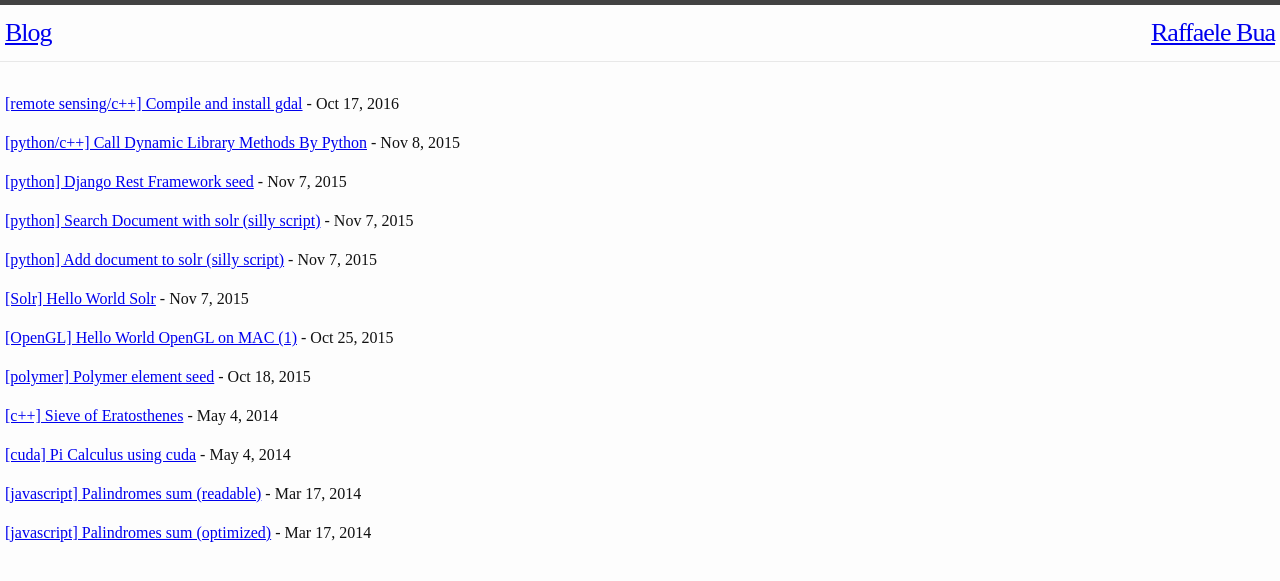
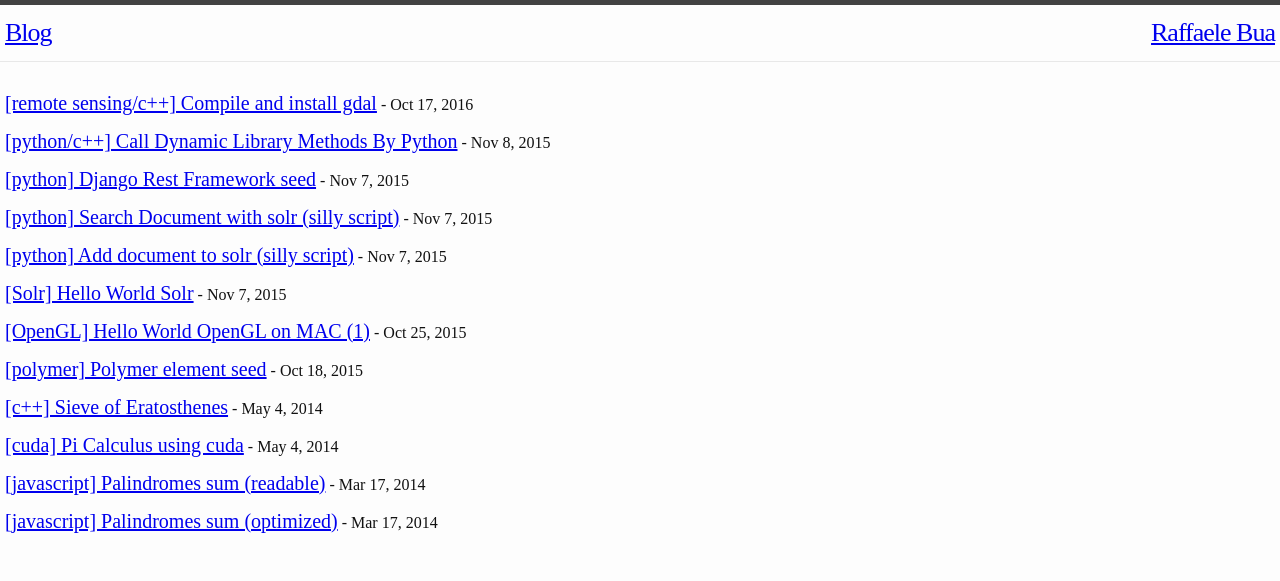
Before and after one commit to buele/buele.github.io, a Jekyll site: the page built from index.html, in a window 1280 px wide. Shown: the top 581 px of the page. Built offline with Jekyll 4.4.1, drawn with Linux system fonts in a browser that asks for light colours.

Commit message:
update style

```diff
--- a/_sass/_base.scss
+++ b/_sass/_base.scss
@@ -16,7 +16,7 @@
 body {
 
     font-size: $base-font-size;
-    line-height: $base-line-height;
+
     font-weight: 300;
     color: $text-color;
     background-color: $background-color;
--- a/_sass/_layout.scss
+++ b/_sass/_layout.scss
@@ -188,7 +188,7 @@
 
 .post-link {
     display: inline-block;
-    font-size: 16px;
+        font-size: 20px;
 }
 
 
```
